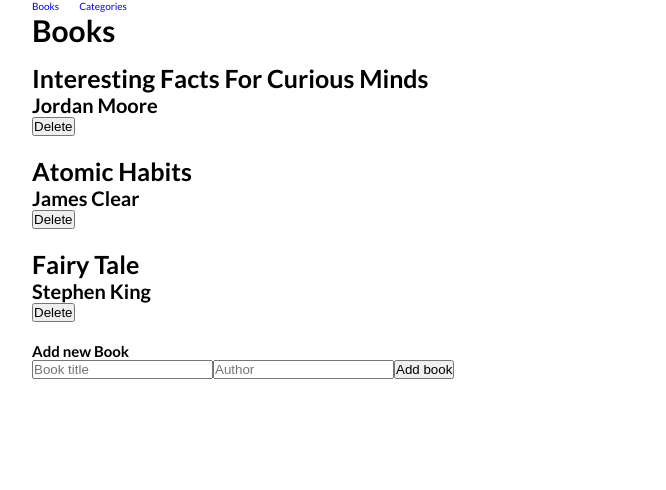
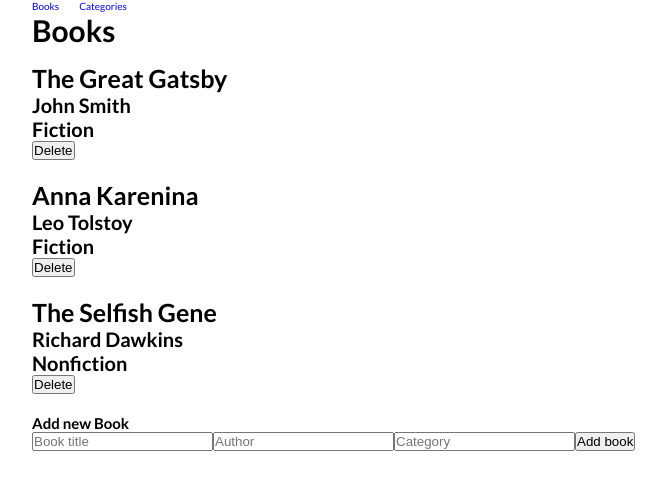
Before and after one commit to chiedozie013/bookstore, a React (Create React App) app: page / in a window 1280 px wide. Shown: the top 490 px of the page, without its empty margins (168-834 px from the left). Built offline with nearby package versions, Linux system fonts and the light colour scheme.

Commit message:
Connect Redux to React

```diff
--- a/src/components/BookDisplay.js
+++ b/src/components/BookDisplay.js
@@ -1,14 +1,22 @@
-/* eslint-disable react/prop-types */
-const BooksDisplay = ({ books, deleteBooks }) => (
+import { useSelector, useDispatch } from 'react-redux';
+import { removeBooks } from '../redux/books/BookSlice';
+
+const BooksDisplay = () => {
+  const { books } = useSelector((store) => store.book);
+  const dispatch = useDispatch();
+  return (
     <>
       {books.map((book) => {
-      const { author, title, id } = book;
+        const {
+          author, title, id, category,
+        } = book;
         return (
           <ul key={id}>
             <li style={{ marginBottom: '2rem' }}>
               <h2 style={{ fontSize: '2.5rem' }}>{title}</h2>
               <h4 style={{ fontSize: '2rem' }}>{author}</h4>
-            <button type="button" onClick={() => deleteBooks(id)}>
+              <h4 style={{ fontSize: '2rem' }}>{category}</h4>
+              <button type="button" onClick={() => dispatch(removeBooks(id))}>
                 Delete
               </button>
             </li>
@@ -17,5 +25,6 @@ const BooksDisplay = ({ books, deleteBooks }) => (
       })}
     </>
   );
+};
 
 export default BooksDisplay;
--- a/src/components/Bookform.js
+++ b/src/components/Bookform.js
@@ -1,21 +1,33 @@
 import React, { useState } from 'react';
+import { useDispatch, useSelector } from 'react-redux';
+import { addBook } from '../redux/books/BookSlice';
 
-// eslint-disable-next-line react/prop-types
-const BookForm = ({ setBooks }) => {
+const BookForm = () => {
+  const { books } = useSelector((store) => store.book);
+  const dispatch = useDispatch();
   const [book, setBook] = useState('');
   const [author, setAuthor] = useState('');
+  const [category, setCategory] = useState('');
 
   const handleSubmit = (e) => {
     e.preventDefault();
-    if (book.trim() && author.trim()) {
-      setBooks((prevState) => [...prevState, { title: book, author, id: 4 }]);
+    if (book.trim() && author.trim() && category.trim()) {
+      dispatch(
+        addBook({
+          id: `item${books.length + 1}`,
+          title: book,
+          author,
+          category,
+        }),
+      );
       setBook('');
       setAuthor('');
+      setCategory('');
     }
   };
 
   return (
-    <form onSubmit={handleSubmit}>
+    <form>
       <h2>Add new Book</h2>
       <input
         type="text"
@@ -29,7 +41,15 @@ const BookForm = ({ setBooks }) => {
         value={author}
         onChange={(e) => setAuthor(e.target.value)}
       />
-      <button type="submit">Add book</button>
+      <input
+        type="text"
+        placeholder="Category"
+        value={category}
+        onChange={(e) => setCategory(e.target.value)}
+      />
+      <button type="submit" onClick={handleSubmit}>
+        Add book
+      </button>
     </form>
   );
 };
--- a/src/components/data.js
+++ b/src/components/data.js
@@ -1,18 +1,21 @@
 const booksList = [
   {
-    author: 'Jordan Moore',
-    title: 'Interesting Facts For Curious Minds',
-    id: 1,
+    id: 'item1',
+    title: 'The Great Gatsby',
+    author: 'John Smith',
+    category: 'Fiction',
   },
   {
-    author: 'James Clear',
-    title: 'Atomic Habits',
-    id: 2,
+    id: 'item2',
+    title: 'Anna Karenina',
+    author: 'Leo Tolstoy',
+    category: 'Fiction',
   },
   {
-    author: 'Stephen King',
-    title: 'Fairy Tale',
-    id: 3,
+    id: 'item3',
+    title: 'The Selfish Gene',
+    author: 'Richard Dawkins',
+    category: 'Nonfiction',
   },
 ];
 
--- a/src/pages/Booklist.js
+++ b/src/pages/Booklist.js
@@ -1,23 +1,12 @@
-import { useState } from 'react';
-import booksList from '../components/data';
 import BooksDisplay from '../components/BookDisplay';
-import BookForm from '../components/Bookform';
+import BookForm from '../components/BookForm';
 
-const BookList = () => {
-  const [books, setBooks] = useState(booksList);
-
-  const deleteBooks = (id) => {
-    const newBooks = books.filter((book) => book.id !== id);
-    setBooks(newBooks);
-  };
-
-  return (
-    <>
-      <h1 style={{ fontSize: '3rem', marginBottom: '1.5rem' }}>Books</h1>
-      <BooksDisplay books={books} deleteBooks={deleteBooks} />
-      <BookForm setBooks={setBooks} />
-    </>
-  );
-};
+const BookList = () => (
+  <>
+    <h1 style={{ fontSize: '3rem', marginBottom: '1.5rem' }}>Books</h1>
+    <BooksDisplay />
+    <BookForm />
+  </>
+);
 
 export default BookList;
--- a/src/pages/Categories.js
+++ b/src/pages/Categories.js
@@ -1,5 +1,18 @@
-import React from 'react';
+import React, { useEffect } from 'react';
+import { useSelector, useDispatch } from 'react-redux';
+import { checkStatus } from '../redux/categories/CategoriesSlice';
 
-const Categories = () => <div>Categories</div>;
+const Categories = () => {
+  const { status, categories } = useSelector((store) => store.category);
+  const dispatch = useDispatch();
+
+  useEffect(() => {
+    if (categories.length === 0) {
+      dispatch(checkStatus());
+    }
+  }, [categories.length]);
+
+  return <h2>{status}</h2>;
+};
 
 export default Categories;
--- a/src/redux/books/BookSlice.js
+++ b/src/redux/books/BookSlice.js
@@ -1,7 +1,8 @@
 import { createSlice } from '@reduxjs/toolkit';
+import booksList from '../../components/data';
 
 const initialState = {
-  books: [],
+  books: booksList,
 };
 
 const bookSlice = createSlice({
@@ -9,7 +10,7 @@ const bookSlice = createSlice({
   initialState,
   reducers: {
     addBook: (state, { payload }) => {
-      state.books.push(payload);
+      state.books = [...state.books, payload];
     },
     removeBooks: (state, { payload }) => {
       state.books = state.books.filter((book) => book.id !== payload);
```
Lines whose indentation alone changed are shown as unchanged.
